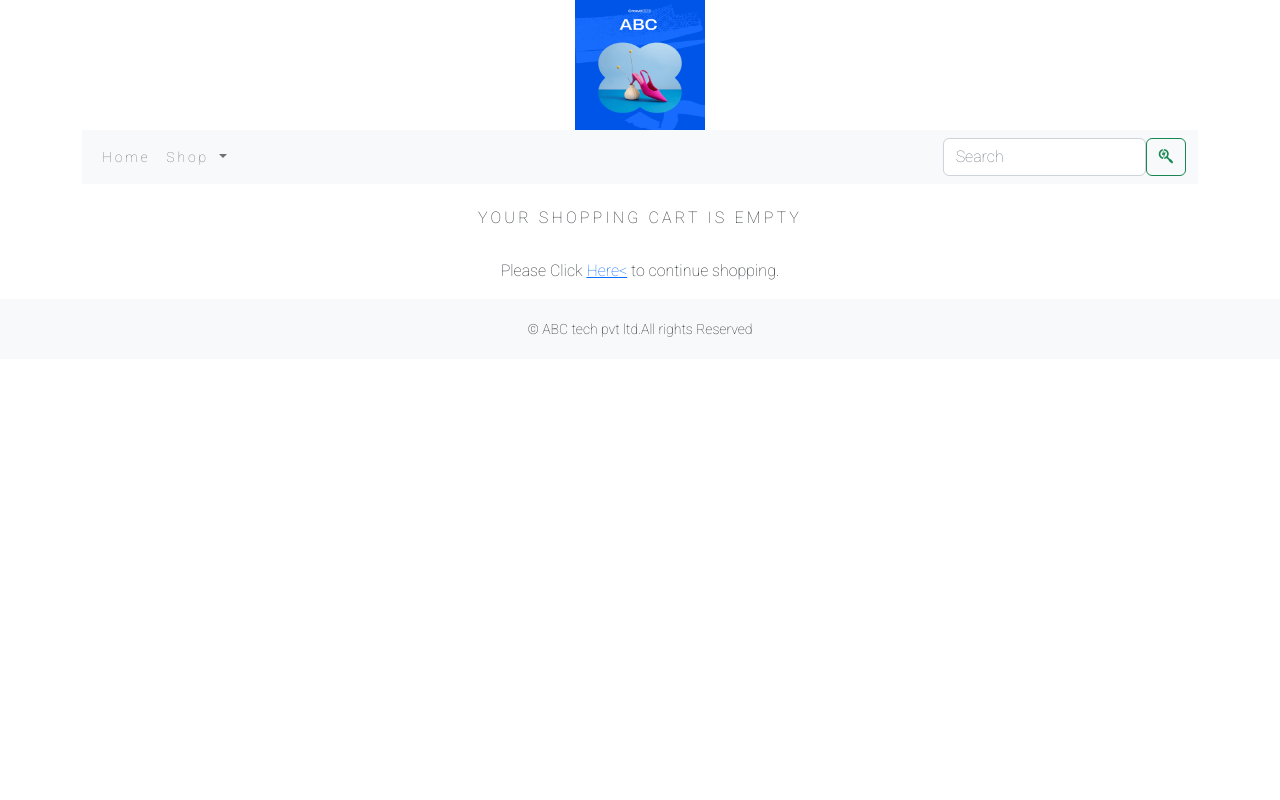
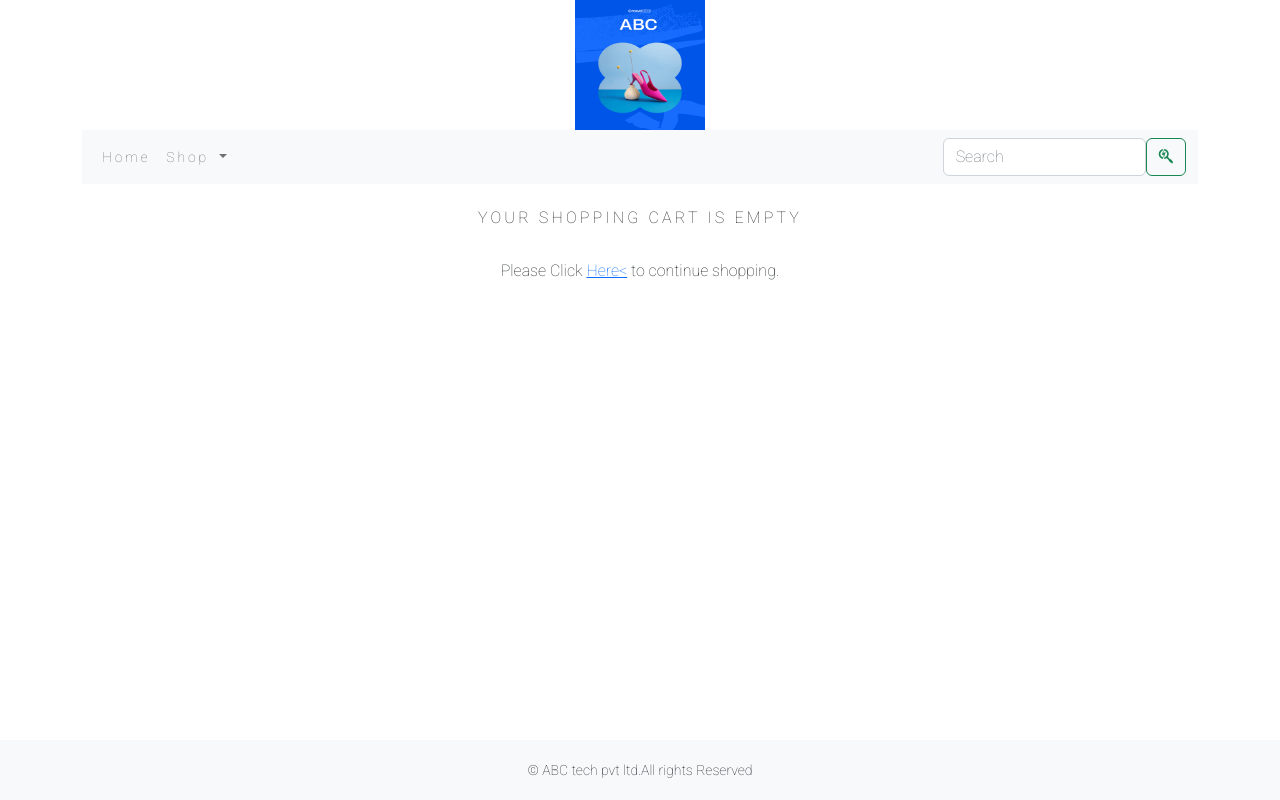
Before and after one commit to Parvathy-R-Pillai-015/project, a Django app: page /cart/ in a window 1280 px wide. Run offline with Django 4.2, Linux system fonts and the light colour scheme; data comes from the database, SQL or seed files in the repository; some libraries are stand-ins or nearby versions.

Commit message:
Update base.html

```diff
--- a/ecommerce/ecommerceproject/templates/base.html
+++ b/ecommerce/ecommerceproject/templates/base.html
@@ -39,6 +39,7 @@
 
 </div>
 {% include 'footer.html' %}
+<body class="d-flex flex-column min-vh-100">
 
 
 <script src=" https://code.jquery.com/jquery-3.2.1.slim.min.js " integrity="sha384-KJ3o2DKtIkvYIK3UENzmM7KCkRr/rE9/Qpg6aAZGJwFDMVNA/GpGFF93hXpG5KkN" crossorigin="anonymous"></script>
```
